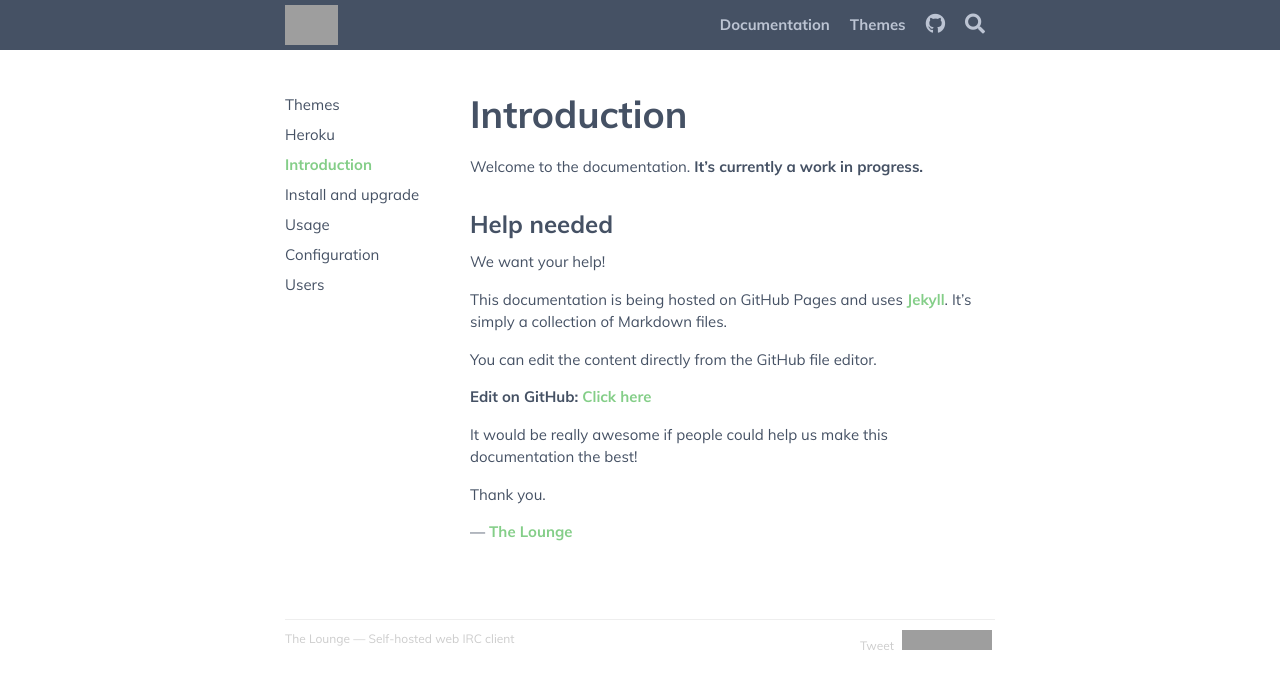
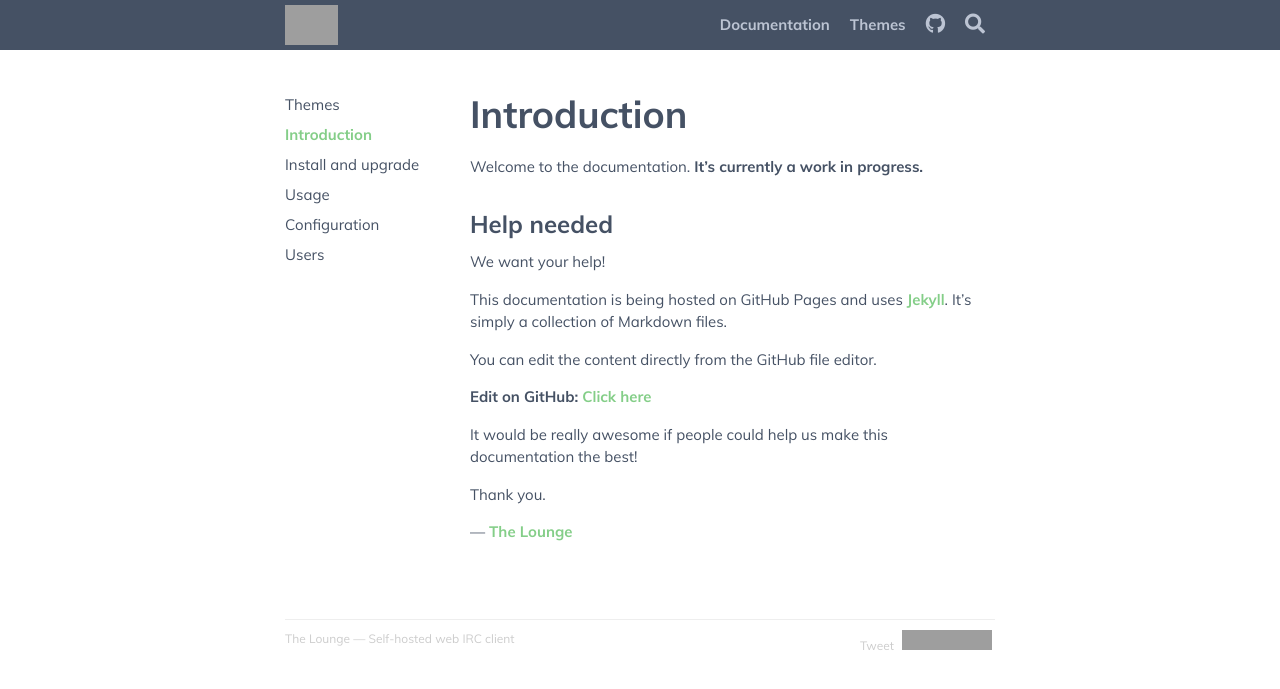
Before and after one commit to thelounge/thelounge.github.io, a Jekyll site: the page built from _docs/index.md, in a window 1280 px wide. Shown: the top 689 px of the page. Built offline with Jekyll 4.4.1, drawn with Linux system fonts in a browser that asks for light colours; comment, search, counter and statistics services are not loaded; grey boxes are pictures that could not be loaded.

Commit message:
Update menu to only include top-level pages existing in `_docs`

```diff
--- a/_includes/menu.html
+++ b/_includes/menu.html
@@ -1,8 +1,11 @@
 <div id="menu">
 	{% assign docs = (site.docs | sort: "order" ) %}
 	{% for node in docs %}
-		<a href="{{ site.baseurl }}{{ node.url }}"{% if page.url == node.url %} class="active"{% endif %}>
-			{{ node.title }}
-		</a>
+		{% assign level = (node.relative_path | split: '/' | size) %}
+		{% if level == 2 # Not a subfolder %}
+			<a href="{{ site.baseurl }}{{ node.url }}"{% if page.url == node.url %} class="active"{% endif %}>
+				{{ node.title }}
+			</a>
+		{% endif %}
 	{% endfor %}
 </div>
```
